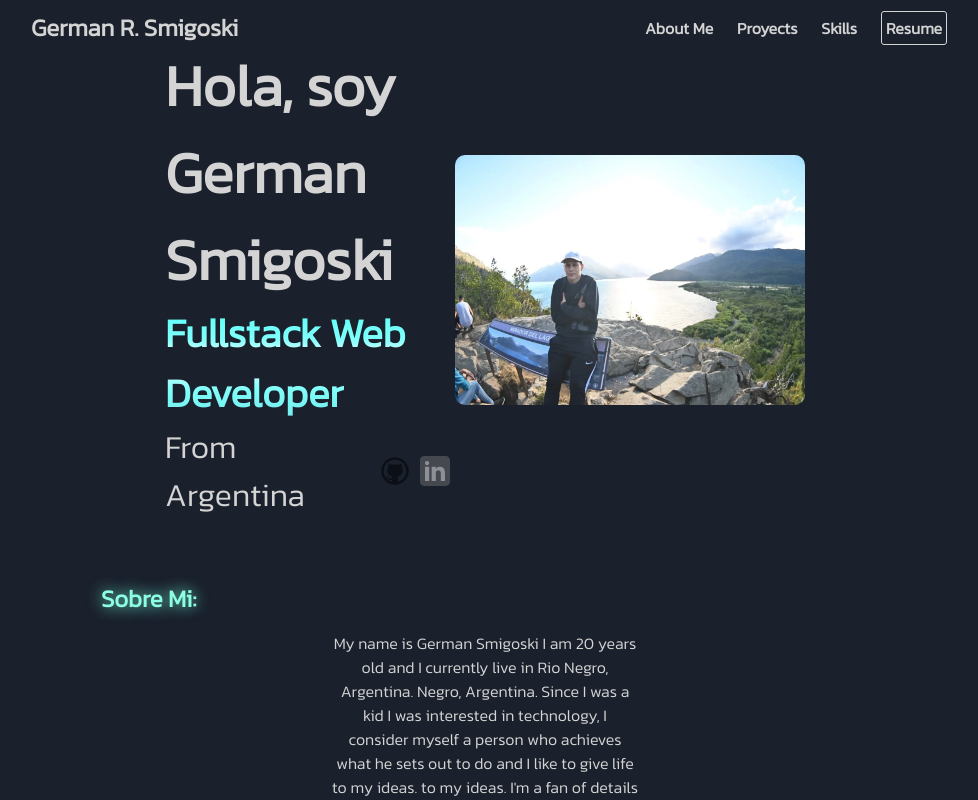
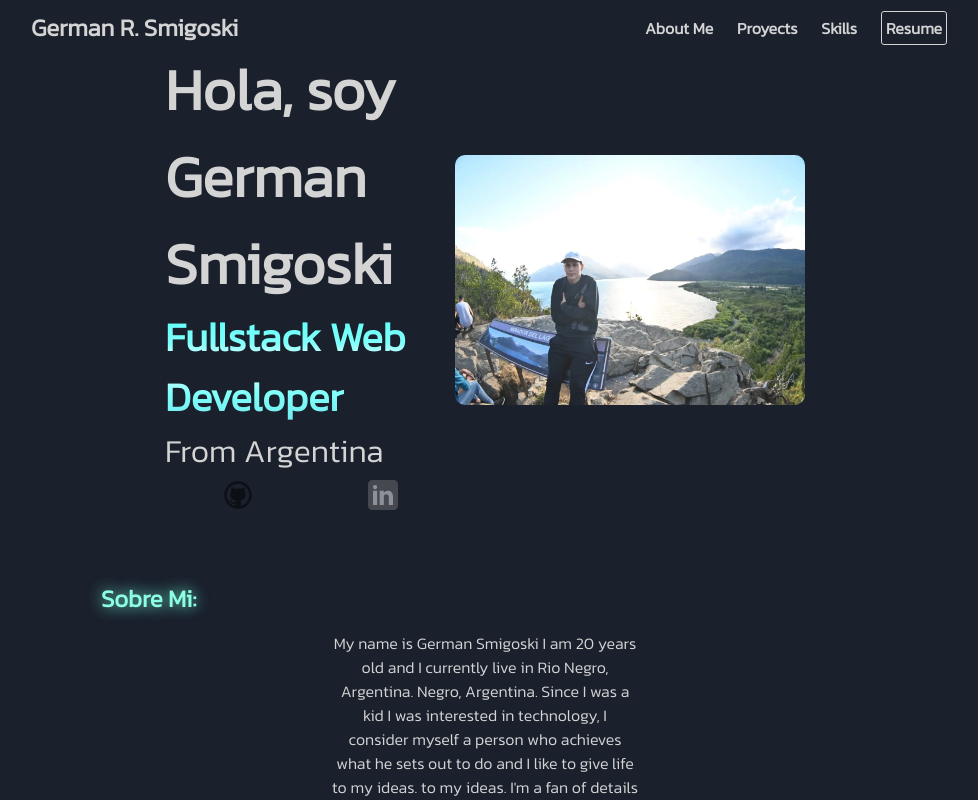
Before and after one commit to GermanSmigoski/germi-portfolio, a React (Vite) app: page / in a window 1280 px wide. Shown: the top 800 px of the page, without its empty margins (155-1133 px from the left). Built offline with nearby package versions, Linux system fonts and the light colour scheme.

Commit message:
Home css fix

```diff
--- a/src/components/Home/home.css
+++ b/src/components/Home/home.css
@@ -8,11 +8,14 @@
   align-items: center;
 }
 
-.homeInfo span {
+.homeInfo p {
   font-size: 32px;
+}
+
+.homeInfo span{
   display: flex;
-  align-items: center;
-  justify-content: center;
+  justify-content: flex-end;
+  align-items: flex-start;
 }
 
 .homeInfo h2 {
--- a/src/components/Home/home.jsx
+++ b/src/components/Home/home.jsx
@@ -7,8 +7,8 @@ export function Home() {
       <div className="homeInfo">
         <h2>Hola, soy German Smigoski</h2>
         <h3>Fullstack Web Developer</h3>
+        <p>From Argentina</p>
         <span>
-          From Argentina
           <a
             className="linkedin-home"
             href="https://github.com/GermanSmigoski"
```
